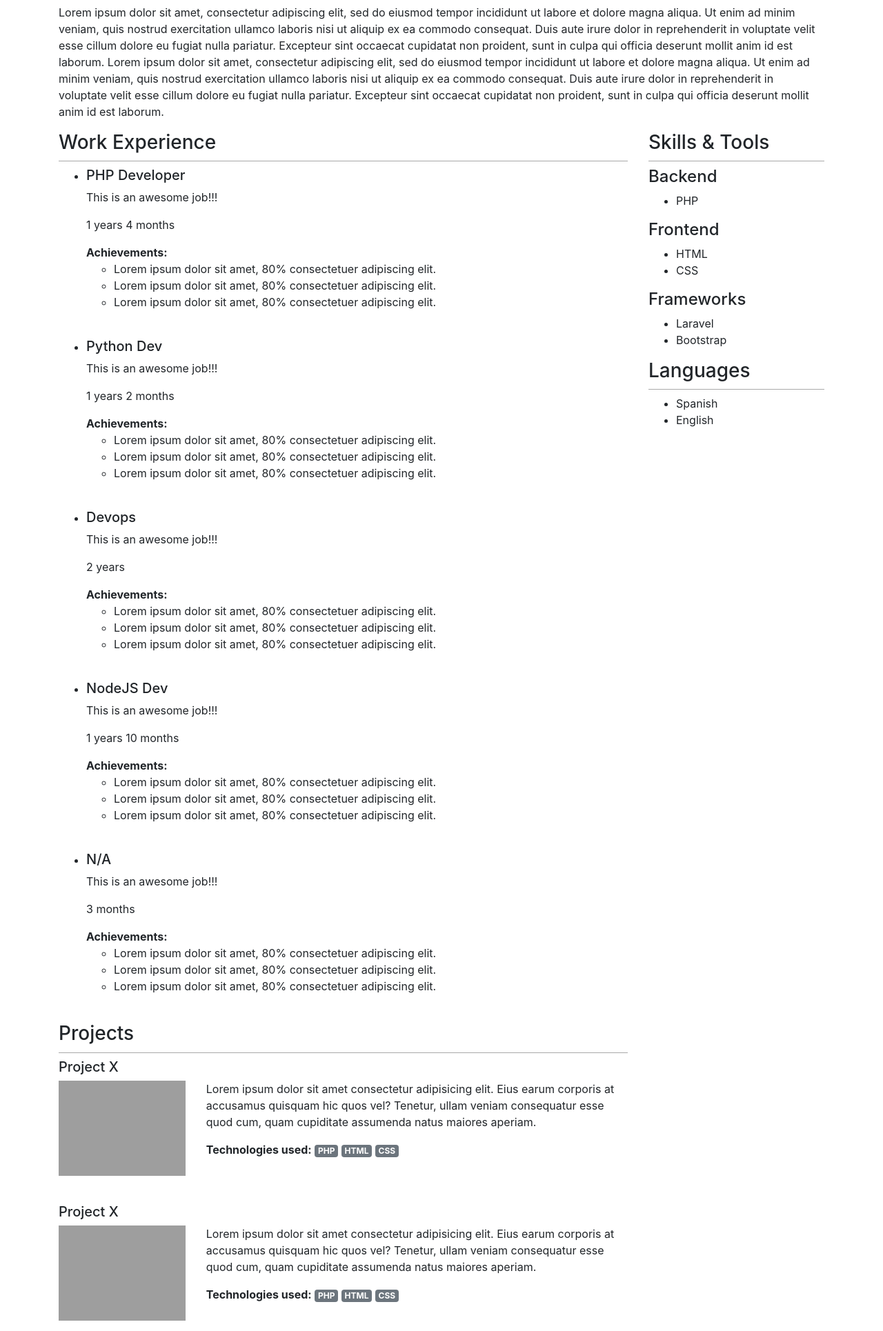
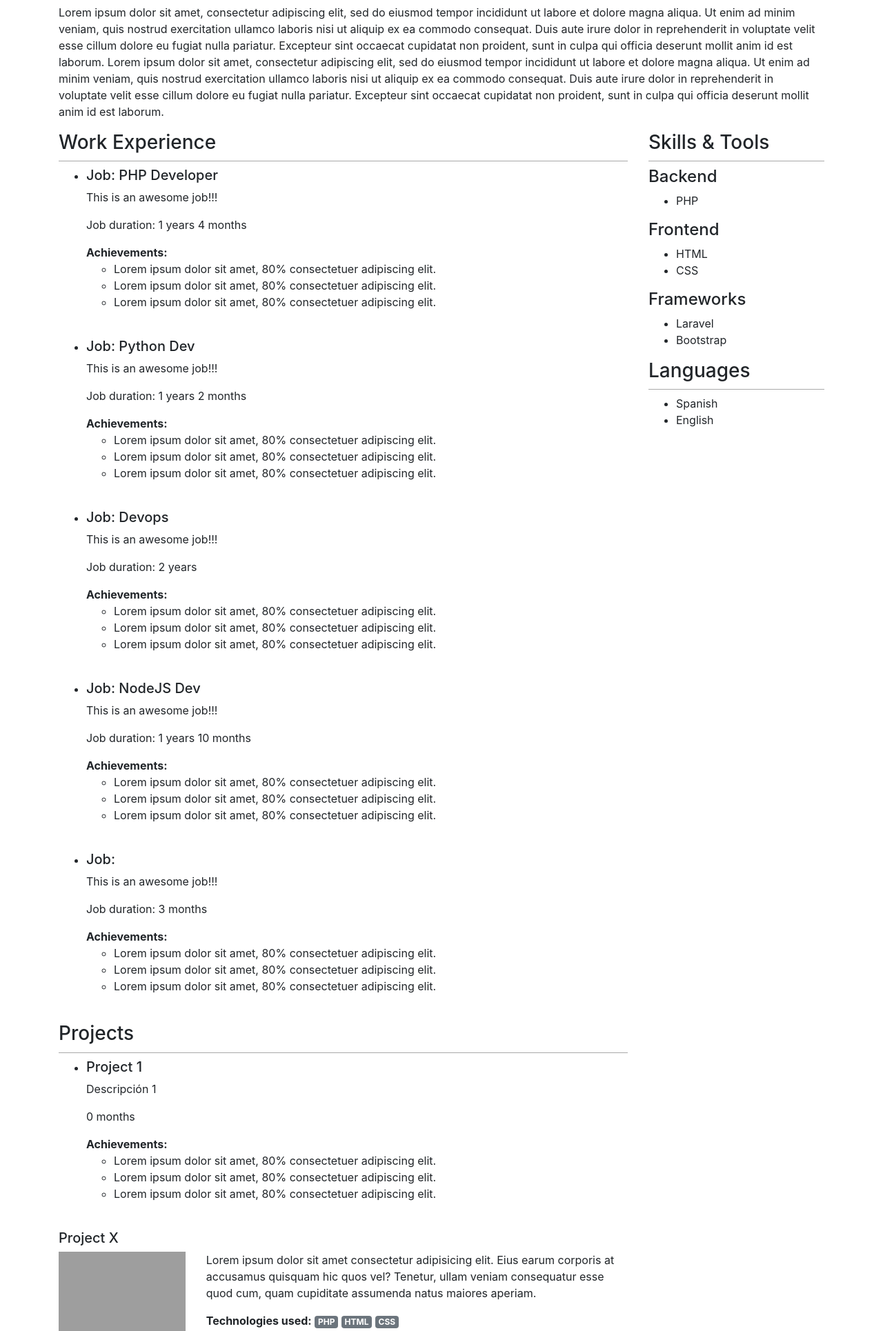
Before and after one commit to jaidenmeiden/introduccionphp, a PHP site: page / in a window 1280 px wide. Shown: the part 306-2236 px from the top of the page at 69% size. Run offline with PHP 8.4, Linux system fonts and the light colour scheme; grey boxes are pictures that could not be loaded.

Commit message:
::Introducción:: Herencia y polimorfismo

```diff
--- /dev/null
+++ b/app/Models/BaseElement.php
@@ -0,0 +1,49 @@
+<?php
+
+class BaseElement {
+    private $title;
+    public $description;
+    public $visible = true;
+    public $months;
+
+    public function __construct($title, $description) {
+      $this->setTitle($title);
+      $this->description = $description;
+    }
+
+    public function getTitle(){
+      return $this->title;
+    }
+
+    public function setTitle($title){
+      if($title == "") {
+        $this->title = 'N/A';
+      } else {
+        $this->title = $title;
+      }
+    }
+
+    public function getVisible(){
+      return $this->visible;
+    }
+
+    public function setVisible($visible){
+      $this->visible = $visible;
+    }
+
+    function getDurationString() {
+      $years = floor($this->months / 12);
+      $extraMonths = $this->months % 12;
+      if($years > 0){
+        if($extraMonths > 0){
+          return "$years years $extraMonths months";
+        } else {
+          return "$years years";
+        }
+      } else {
+        return "$extraMonths months";
+      }
+    }
+  }
+
+?>
--- /dev/null
+++ b/app/Models/Job.php
@@ -0,0 +1,27 @@
+<?php
+
+require_once 'BaseElement.php';
+
+class Job extends BaseElement {
+
+    public function __construct($title, $description) {
+        $newTitle = 'Job: ' . $title;
+        parent::__construct($newTitle, $description);
+    }
+
+    function getDurationString() {
+        $years = floor($this->months / 12);
+        $extraMonths = $this->months % 12;
+        if($years > 0){
+          if($extraMonths > 0){
+            return "Job duration: $years years $extraMonths months";
+          } else {
+            return "Job duration: $years years";
+          }
+        } else {
+          return "Job duration: $extraMonths months";
+        }
+      }
+}
+
+?>
--- /dev/null
+++ b/app/Models/Project.php
@@ -0,0 +1,9 @@
+<?php
+
+require_once 'BaseElement.php';
+
+class Project extends BaseElement {
+
+}
+
+?>
--- a/index.php
+++ b/index.php
@@ -26,24 +26,6 @@ require_once('jobs.php');
 
 $name = "Jaiden Riaño";
 $limitMonths = 1000;
-
-function printJob($job) {
-  if(!$job->visible) {
-    return;
-  }
-
-  echo '<li class="work-position">
-            <h5>' . $job->getTitle() . '</h5>
-            <p>' . $job->description . '</p>
-            <p>' . $job->getDurationString() . '</p>
-            <strong>Achievements:</strong>
-            <ul>
-              <li>Lorem ipsum dolor sit amet, 80% consectetuer adipiscing elit.</li>
-              <li>Lorem ipsum dolor sit amet, 80% consectetuer adipiscing elit.</li>
-              <li>Lorem ipsum dolor sit amet, 80% consectetuer adipiscing elit.</li>
-            </ul>
-          </li>';
-}
 
 ?>
 
@@ -111,13 +93,20 @@ function printJob($job) {
                 break;
               }
 
-              printJob($jobs[$idx]);
+              printElement($jobs[$idx]);
             }
           ?>
           </ul>
         </div>
         <div>
           <h3 class="border-bottom-gray">Projects</h3>
+          <ul>
+          <?php
+            for($idx = 0; $idx < count($projects); $idx++) {
+              printElement($projects[$idx]);
+            }
+          ?>
+          </ul>
           <div class="project">
             <h5>Project X</h5>
             <div class="row">
--- a/jobs.php
+++ b/jobs.php
@@ -1,65 +1,7 @@
 <?php
-//$jobs = [
-//  'PHP Developer',
-//  'Python Dev',
-//  'Devops'
-//];
 
-//$jobs = [
-//  0 => 'PHP Developer',
-//  1 => 'Python Dev',
-//  2 => 'Devops'
-//];
-
-class Job {
-  private $title;
-  public $description;
-  public $visible = true;
-  public $months;
-
-  public function __construct($title, $description) {
-    if($title == "") {
-      $this->title = 'N/A';
-    } else {
-      $this->setTitle($title);
-    }
-    $this->description = $description;
-  }
-
-  public function getTitle(){
-    return $this->title;
-  }
-
-  public function setTitle($title){
-    if($title == "") {
-      $this->title = 'N/A';
-    } else {
-      $this->title = $title;
-    }
-  }
-
-  public function getVisible(){
-    return $this->visible;
-  }
-
-  public function setVisible($visible){
-    $this->visible = $visible;
-  }
-
-  function getDurationString() {
-    $years = floor($this->months / 12);
-    $extraMonths = $this->months % 12;
-    if($years > 0){
-      if($extraMonths > 0){
-        return "$years years $extraMonths months";
-      } else {
-        return "$years years";
-      }
-    } else {
-      return "$extraMonths months";
-    }
-  }
-}
+require 'app/Models/Job.php';
+require 'app/Models/Project.php';
 
 $job1 = new Job('PHP Developer', 'This is an awesome job!!!');
 $job1->months = 16;
@@ -80,6 +22,8 @@ $job5->months = 3;
 $job6 = new Job('', 'This is an awesome job!!!');
 $job6->months = 3;
 
+$project1 = new Project('Project 1', 'Descripción 1');
+
 $jobs = [
     $job1,
     $job2,
@@ -89,5 +33,25 @@ $jobs = [
     $job6
   ];
 
-  //var_dump($jobs);
+  $projects = [
+    $project1
+  ];
+
+  function printElement($job) {
+    if(!$job->visible) {
+      return;
+    }
+
+    echo '<li class="work-position">
+              <h5>' . $job->getTitle() . '</h5>
+              <p>' . $job->description . '</p>
+              <p>' . $job->getDurationString() . '</p>
+              <strong>Achievements:</strong>
+              <ul>
+                <li>Lorem ipsum dolor sit amet, 80% consectetuer adipiscing elit.</li>
+                <li>Lorem ipsum dolor sit amet, 80% consectetuer adipiscing elit.</li>
+                <li>Lorem ipsum dolor sit amet, 80% consectetuer adipiscing elit.</li>
+              </ul>
+            </li>';
+  }
 ?>
```
